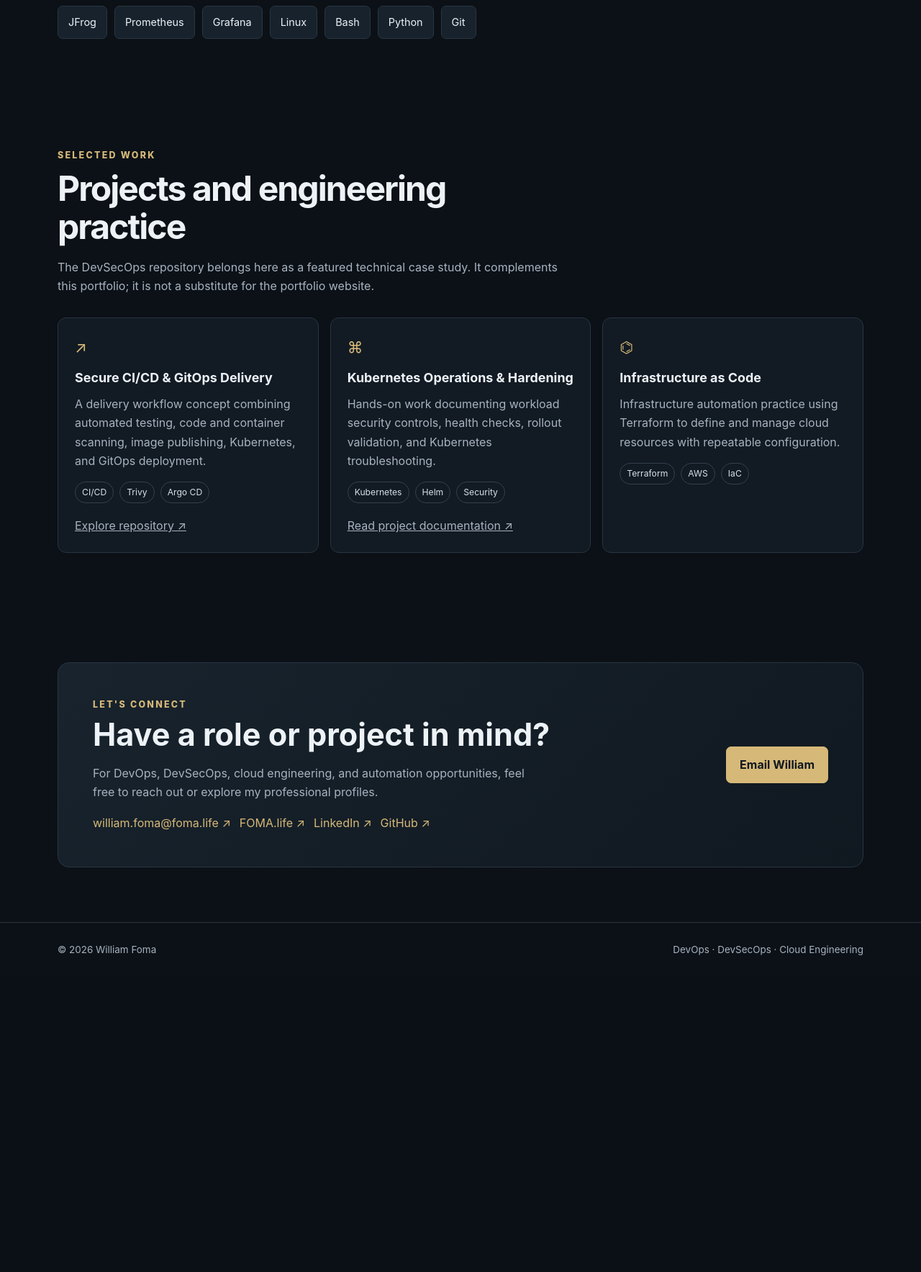
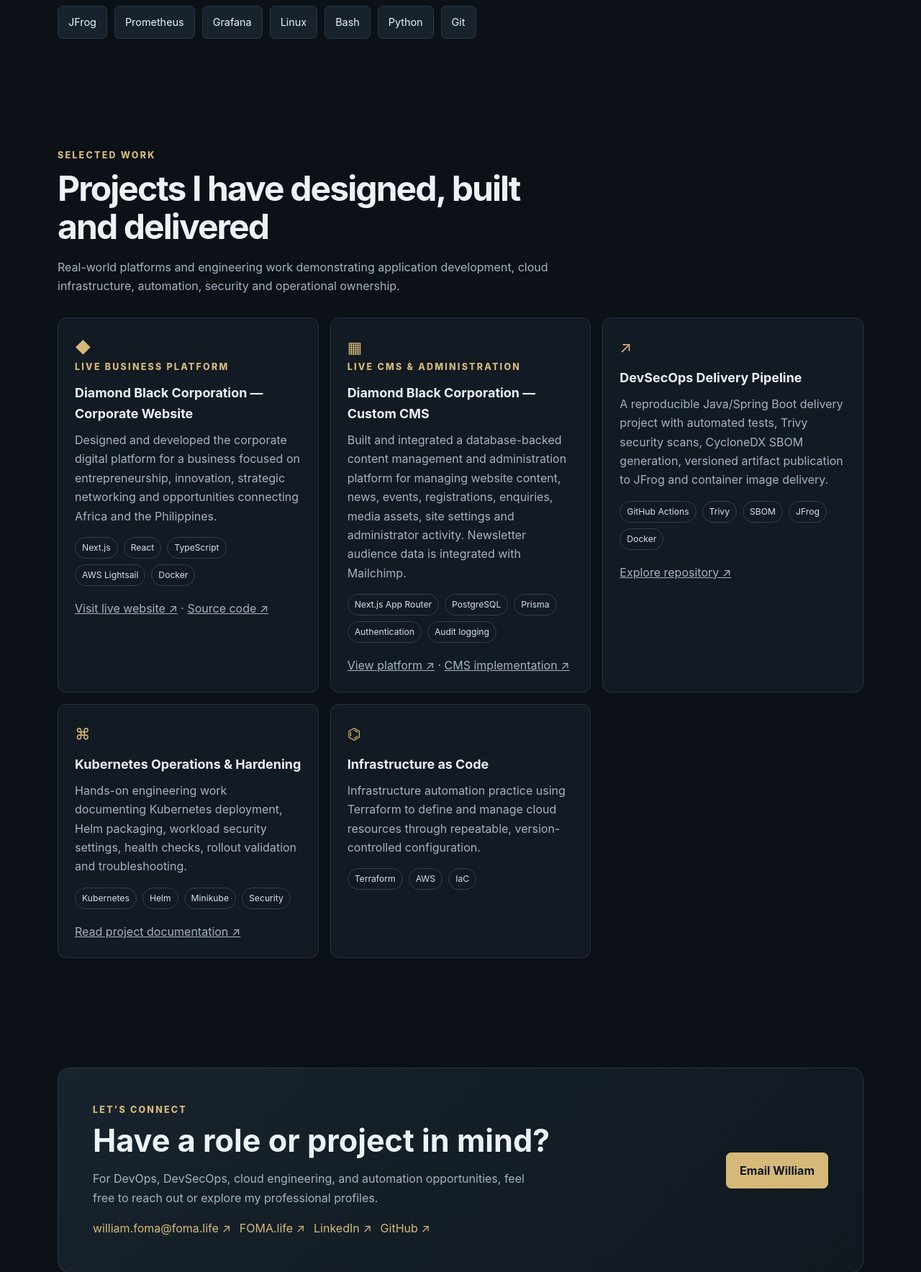
Before and after one commit to Fomainspi/william-foma-devsecops-portfolio, a Spring Boot app: page / in a window 1280 px wide. Shown: the part 2355-4122 px from the top of the page at 72% size. Before the commit the page ends 3682 px from the top, so only its background shows below. Run offline with Spring Boot 4, Linux system fonts and the light colour scheme.

Commit message:
Add Diamond Black corporate platform and CMS case studies
Feature the Diamond Black corporate website and integrated CMS in William Foma's professional portfolio.

```diff
--- a/src/main/resources/static/index.html
+++ b/src/main/resources/static/index.html
@@ -41,11 +41,13 @@
     <section id="skills"><div class="wrap"><div class="section-head"><div class="eyebrow">Technical toolkit</div><h2>Tools I work with</h2><p>A selection of technologies listed in my résumé and current portfolio work.</p></div>
       <div class="skills"><span class="skill">AWS</span><span class="skill">Kubernetes</span><span class="skill">Docker</span><span class="skill">Terraform</span><span class="skill">Helm</span><span class="skill">Jenkins</span><span class="skill">GitHub Actions</span><span class="skill">GitLab CI</span><span class="skill">Argo CD</span><span class="skill">SonarQube</span><span class="skill">Trivy</span><span class="skill">JFrog</span><span class="skill">Prometheus</span><span class="skill">Grafana</span><span class="skill">Linux</span><span class="skill">Bash</span><span class="skill">Python</span><span class="skill">Git</span></div>
     </div></section>
-    <section id="projects"><div class="wrap"><div class="section-head"><div class="eyebrow">Selected work</div><h2>Projects and engineering practice</h2><p>The DevSecOps repository belongs here as a featured technical case study. It complements this portfolio; it is not a substitute for the portfolio website.</p></div>
+    <section id="projects"><div class="wrap"><div class="section-head"><div class="eyebrow">Selected work</div><h2>Projects I have designed, built and delivered</h2><p>Real-world platforms and engineering work demonstrating application development, cloud infrastructure, automation, security and operational ownership.</p></div>
       <div class="cards">
-        <article class="card"><div class="icon">↗</div><h3>Secure CI/CD & GitOps Delivery</h3><p>A delivery workflow concept combining automated testing, code and container scanning, image publishing, Kubernetes, and GitOps deployment.</p><div class="tags"><span class="tag">CI/CD</span><span class="tag">Trivy</span><span class="tag">Argo CD</span></div><p style="margin-top:18px"><a href="https://github.com/Fomainspi/william-foma-devsecops-portfolio" target="_blank" rel="noreferrer">Explore repository ↗</a></p></article>
-        <article class="card"><div class="icon">⌘</div><h3>Kubernetes Operations & Hardening</h3><p>Hands-on work documenting workload security controls, health checks, rollout validation, and Kubernetes troubleshooting.</p><div class="tags"><span class="tag">Kubernetes</span><span class="tag">Helm</span><span class="tag">Security</span></div><p style="margin-top:18px"><a href="https://github.com/Fomainspi/william-foma-devsecops-portfolio/tree/main/docs" target="_blank" rel="noreferrer">Read project documentation ↗</a></p></article>
-        <article class="card"><div class="icon">⌬</div><h3>Infrastructure as Code</h3><p>Infrastructure automation practice using Terraform to define and manage cloud resources with repeatable configuration.</p><div class="tags"><span class="tag">Terraform</span><span class="tag">AWS</span><span class="tag">IaC</span></div></article>
+        <article class="card"><div class="icon">◆</div><div class="eyebrow">Live business platform</div><h3>Diamond Black Corporation — Corporate Website</h3><p>Designed and developed the corporate digital platform for a business focused on entrepreneurship, innovation, strategic networking and opportunities connecting Africa and the Philippines.</p><div class="tags"><span class="tag">Next.js</span><span class="tag">React</span><span class="tag">TypeScript</span><span class="tag">AWS Lightsail</span><span class="tag">Docker</span></div><p style="margin-top:18px"><a href="https://diamondblack-ph.com/" target="_blank" rel="noreferrer">Visit live website ↗</a> · <a href="https://github.com/Fomainspi/Diamond-black" target="_blank" rel="noreferrer">Source code ↗</a></p></article>
+        <article class="card"><div class="icon">▦</div><div class="eyebrow">Live CMS & administration</div><h3>Diamond Black Corporation — Custom CMS</h3><p>Built and integrated a database-backed content management and administration platform for managing website content, news, events, registrations, enquiries, media assets, site settings and administrator activity. Newsletter audience data is integrated with Mailchimp.</p><div class="tags"><span class="tag">Next.js App Router</span><span class="tag">PostgreSQL</span><span class="tag">Prisma</span><span class="tag">Authentication</span><span class="tag">Audit logging</span></div><p style="margin-top:18px"><a href="https://diamondblack-ph.com/" target="_blank" rel="noreferrer">View platform ↗</a> · <a href="https://github.com/Fomainspi/Diamond-black/blob/main/docs/CMS-IMPLEMENTATION.md" target="_blank" rel="noreferrer">CMS implementation ↗</a></p></article>
+        <article class="card"><div class="icon">↗</div><h3>DevSecOps Delivery Pipeline</h3><p>A reproducible Java/Spring Boot delivery project with automated tests, Trivy security scans, CycloneDX SBOM generation, versioned artifact publication to JFrog and container image delivery.</p><div class="tags"><span class="tag">GitHub Actions</span><span class="tag">Trivy</span><span class="tag">SBOM</span><span class="tag">JFrog</span><span class="tag">Docker</span></div><p style="margin-top:18px"><a href="https://github.com/Fomainspi/william-foma-devsecops-portfolio" target="_blank" rel="noreferrer">Explore repository ↗</a></p></article>
+        <article class="card"><div class="icon">⌘</div><h3>Kubernetes Operations & Hardening</h3><p>Hands-on engineering work documenting Kubernetes deployment, Helm packaging, workload security settings, health checks, rollout validation and troubleshooting.</p><div class="tags"><span class="tag">Kubernetes</span><span class="tag">Helm</span><span class="tag">Minikube</span><span class="tag">Security</span></div><p style="margin-top:18px"><a href="https://github.com/Fomainspi/william-foma-devsecops-portfolio/tree/main/docs" target="_blank" rel="noreferrer">Read project documentation ↗</a></p></article>
+        <article class="card"><div class="icon">⌬</div><h3>Infrastructure as Code</h3><p>Infrastructure automation practice using Terraform to define and manage cloud resources through repeatable, version-controlled configuration.</p><div class="tags"><span class="tag">Terraform</span><span class="tag">AWS</span><span class="tag">IaC</span></div></article>
       </div>
     </div></section>
     <section id="contact"><div class="wrap"><div class="contact"><div><div class="eyebrow">Let's connect</div><h2>Have a role or project in mind?</h2><p>For DevOps, DevSecOps, cloud engineering, and automation opportunities, feel free to reach out or explore my professional profiles.</p><div class="contact-links"><a href="mailto:william.foma@foma.life">william.foma@foma.life ↗</a><a href="https://www.foma.life/" target="_blank" rel="noreferrer">FOMA.life ↗</a><a href="https://www.linkedin.com/in/william-foma-9629125" target="_blank" rel="noreferrer">LinkedIn ↗</a><a href="https://github.com/Fomainspi" target="_blank" rel="noreferrer">GitHub ↗</a></div></div><a class="btn primary" href="mailto:william.foma@foma.life?subject=Professional%20opportunity">Email William</a></div></div></section>
```
Also changed, not shown: README.md.
